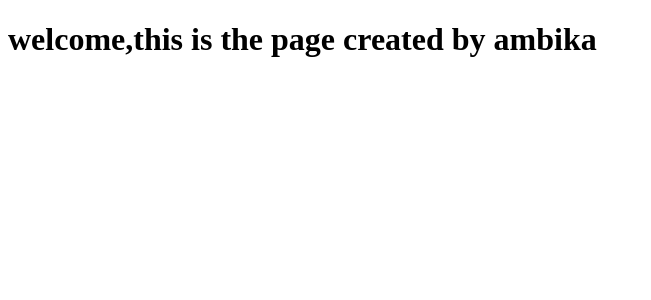
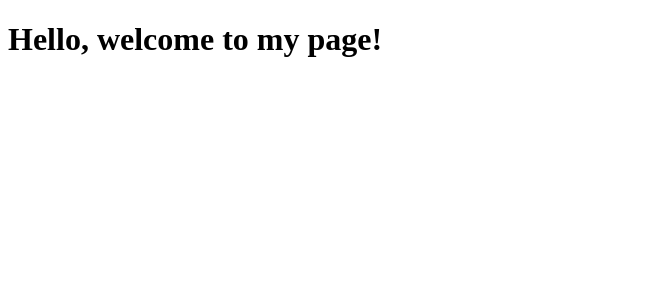
Before and after one commit to Ambika-AptonWorks/React-JS, a React (Create React App) app: page / in a window 1280 px wide. Shown: the top 300 px of the page, without its empty margins (0-651 px from the left). Built offline with nearby package versions, Linux system fonts and the light colour scheme.

Commit message:
props  to function component

```diff
--- a/src/index.js
+++ b/src/index.js
@@ -1,8 +1,8 @@
 import React from 'react';
 import ReactDOM from 'react-dom';
-import Hello from './text';
+import Hello_comp from './text';
 
 ReactDOM.render(
-   <Hello msg="welcome,this is the page created by ambika" />,
-    document.getElementById('root')
+  Hello_comp,
+  document.getElementById('root')
 );
--- a/src/text.jsx
+++ b/src/text.jsx
@@ -1,8 +1,7 @@
 import React from 'react';
 
-class Hello extends React.Component{
-    render(){
-        return<h1>{this.props.msg}</h1>
-    }
+function Hello(props) {
+    return <h1>{props.msg}</h1>;
 }
-export default Hello
+const Hello_comp = <Hello msg="Hello, welcome to my page!" />;
+export default Hello_comp;
```
